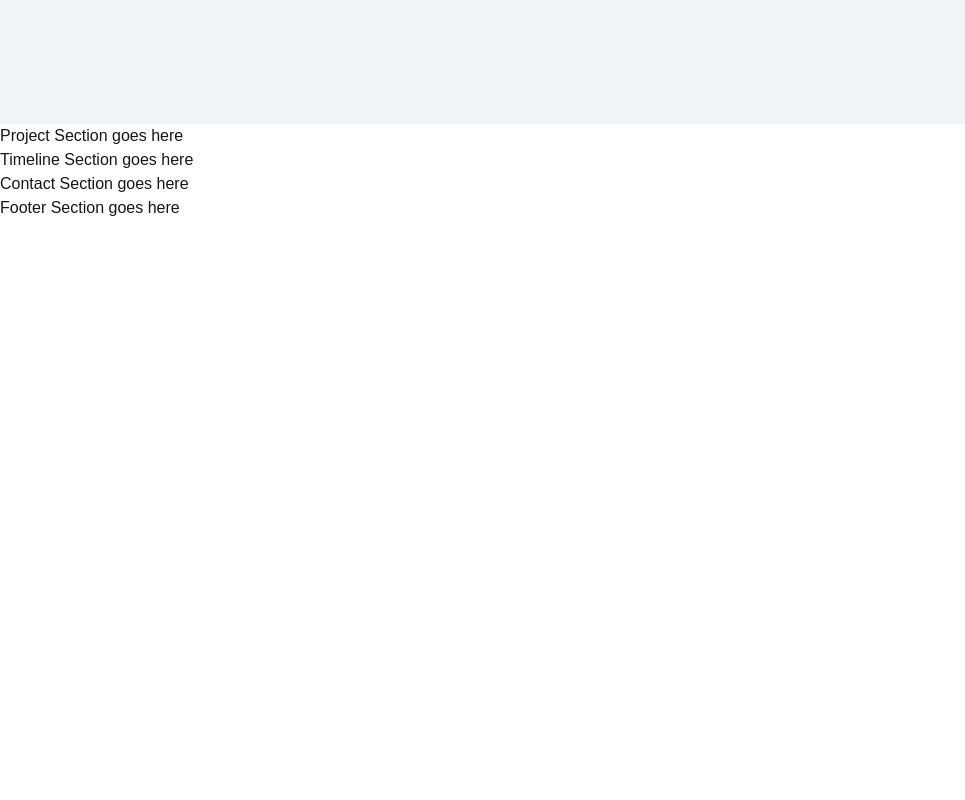
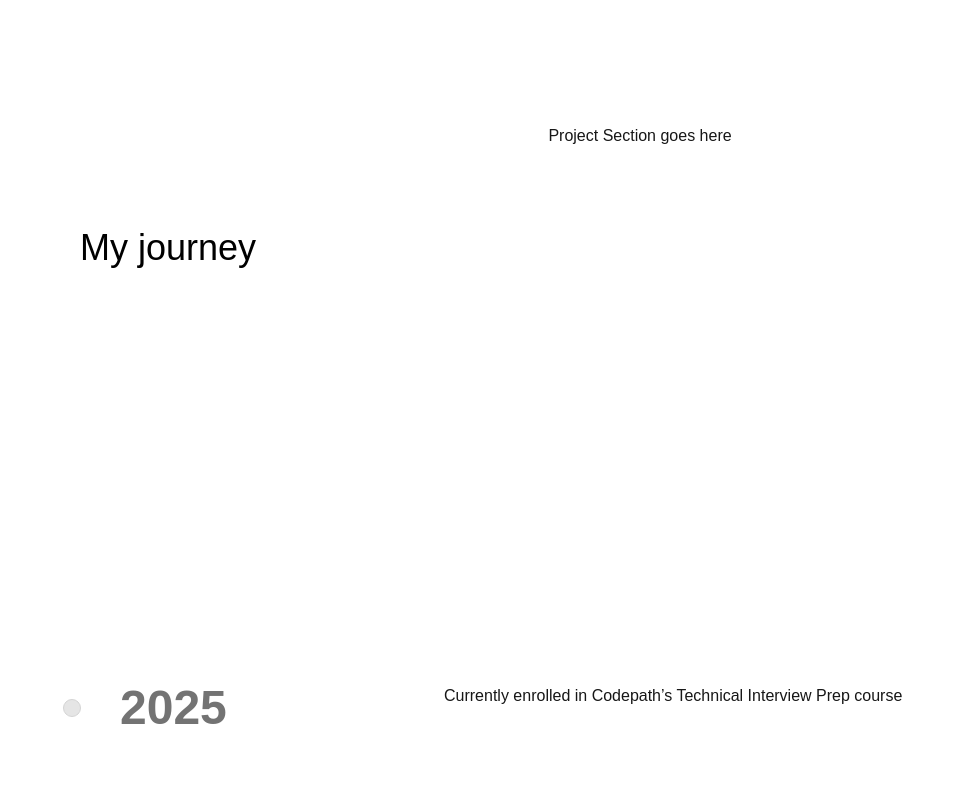
Before and after one commit to Rawwu/rawwufolio, a Next.js app: page / in a window 1280 px wide. Shown: the part 700-1500 px from the top of the page, without its empty margins (0-965 px from the left). Before the commit the page ends 920 px from the top, so only its background shows below. Built offline with nearby package versions, Linux system fonts and the light colour scheme.

Commit message:
Installed all dependencies for Timeline component. Updated Timeline.tsx with animated timeline component code. Added lib/utils.tx file for timeline import. Added timelineData file with timeline data array.

```diff
--- a/app/layout.tsx
+++ b/app/layout.tsx
@@ -4,8 +4,8 @@
 import Footer from "@/components/Footer";
 
 export const metadata: Metadata = {
-  title: "Create Next App",
-  description: "Generated by create next app",
+  title: "Rawwufolio",
+  description: "Rawwu's portfolio",
 };
 
 export default function RootLayout({ children }: Readonly<{
--- a/app/page.tsx
+++ b/app/page.tsx
@@ -1,14 +1,18 @@
 import Hero from '@/components/Hero';
 import Projects from '@/components/Projects';
-import Timeline from '@/components/Timeline';
+import { journey } from "@/lib/timelineData";
+import {Timeline} from '@/components/Timeline';
 import Contact from '@/components/Contact';
+
 
 export default function Home() {
   return (
     <main>
       <Hero />
       <Projects />
-      <Timeline />
+      <div className="relative w-full overflow-clip">
+        <Timeline data={journey} />
+      </div>
       <Contact />
     </main>
   );
--- a/components/Contact.tsx
+++ b/components/Contact.tsx
@@ -1,5 +1,5 @@
 export default function Contact() {
     return (
-        <h1>Contact Section goes here</h1>
+        <h1 className="flex justify-center items-center">Contact Section goes here</h1>
     )
 }
--- a/components/Footer.tsx
+++ b/components/Footer.tsx
@@ -1,5 +1,5 @@
 export default function Footer() {
     return (
-        <h1>Footer Section goes here</h1>
+        <h1 className="flex justify-center items-center">Footer Section goes here</h1>
     )
 }
--- a/components/Hero.tsx
+++ b/components/Hero.tsx
@@ -8,7 +8,7 @@
             initial={{ opacity: 0, y: 20 }}
             animate={{ opacity: 1, y: 0}}
             transition={{ duration: 0.6 }}
-            className="min-h-screen flex flex-col items-center justify-center text-center px-4 bg-gray-100 dark:bg-gray-900"
+            className="min-h-screen flex flex-col items-center justify-center text-center px-4 dark:bg-neutral-900"
         >
             {/* Text content for Hero */}
             <h1 className="text-4xl md:text-6xl font-bold mb-4">My name is Raúl.<br />
--- a/components/Navbar.tsx
+++ b/components/Navbar.tsx
@@ -1,5 +1,5 @@
 export default function Navbar() {
     return (
-        <h1>Navbar goes here</h1>
+        <h1 className="flex justify-center items-center" >Navbar goes here</h1>
     )
 }
--- a/components/Projects.tsx
+++ b/components/Projects.tsx
@@ -1,5 +1,7 @@
 export default function Projects() {
     return (
-        <h1>Project Section goes here</h1>
+        <div className="outline-white">
+            <h1 className="flex justify-center items-center" >Project Section goes here</h1>
+        </div>
     )
 }
--- a/components/Timeline.tsx
+++ b/components/Timeline.tsx
@@ -1,5 +1,97 @@
-export default function Timeline() {
-    return (
-        <h1>Timeline Section goes here</h1>
-    )
+"use client";
+import {
+  useMotionValueEvent,
+  useScroll,
+  useTransform,
+  motion,
+} from "motion/react";
+import React, { useEffect, useRef, useState } from "react";
+
+export interface TimelineEntry {
+  title: string;
+  content: React.ReactNode;
 }
+
+export const Timeline = ({ data }: { data: TimelineEntry[] }) => {
+  const ref = useRef<HTMLDivElement>(null);
+  const containerRef = useRef<HTMLDivElement>(null);
+  const [height, setHeight] = useState(0);
+
+useEffect(() => {
+  const el = ref.current;
+  if (!el) return;
+
+  const resizeObserver = new ResizeObserver(() => {
+    setHeight(el.getBoundingClientRect().height);
+  });
+
+  resizeObserver.observe(el);
+
+  // Clean up
+  return () => resizeObserver.disconnect();
+}, []);
+
+
+  const { scrollYProgress } = useScroll({
+    target: containerRef,
+    offset: ["start 10%", "end 60%"],
+  });
+
+  const heightTransform = useTransform(scrollYProgress, [0, 1], [0, height]);
+  const opacityTransform = useTransform(scrollYProgress, [0, 0.1], [0, 1]);
+
+  return (
+    <div
+      className="w-full bg-white dark:bg-neutral-900 font-sans md:px-10"
+      ref={containerRef}
+    >
+      <div className="max-w-7xl mx-auto py-20 px-4 md:px-8 lg:px-10">
+        <h2 className="text-lg md:text-4xl mb-4 text-black dark:text-white max-w-4xl">
+          My journey
+        </h2>
+        <p className="text-neutral-700 dark:text-neutral-300 text-sm md:text-base max-w-sm">
+
+        </p>
+      </div>
+
+      <div ref={ref} className="relative max-w-7xl mx-auto pb-20">
+        {data.map((item, index) => (
+          <div
+            key={index}
+            className="flex justify-start pt-30 md:pt-80 md:gap-1"
+          >
+            <div className="sticky flex flex-col md:flex-row z-40 items-center top-40 self-start max-w-xs lg:max-w-sm md:w-full">
+              <div className="h-10 absolute left-3 md:left-3 w-10 rounded-full bg-white dark:bg-black flex items-center justify-center">
+                <div className="h-4 w-4 rounded-full bg-neutral-200 dark:bg-neutral-800 border border-neutral-300 dark:border-neutral-700 p-2" />
+              </div>
+              <h3 className="hidden md:block text-xl md:pl-20 md:text-5xl font-bold text-neutral-500 dark:text-neutral-500 ">
+                {item.title}
+              </h3>
+            </div>
+
+            <div className="relative pl-20 pr-4 md:pl-4 w-full">
+              <h3 className="md:hidden block text-2xl mb-4 text-left font-bold text-neutral-500 dark:text-neutral-500">
+                {item.title}
+              </h3>
+              {item.content}{" "}
+            </div>
+          </div>
+        ))}
+        <div
+          style={{
+            height: height + "px",
+          }}
+          className="absolute md:left-8 left-8 top-0 overflow-hidden w-[2px] bg-[linear-gradient(to_bottom,var(--tw-gradient-stops))] from-transparent from-[0%] via-neutral-200 dark:via-neutral-700 to-transparent to-[99%]  [mask-image:linear-gradient(to_bottom,transparent_0%,black_10%,black_90%,transparent_100%)] "
+        >
+          <motion.div
+            style={{
+              height: heightTransform,
+              opacity: opacityTransform,
+            }}
+            className="absolute inset-x-0 top-0  w-[2px] bg-gradient-to-t from-purple-500 via-blue-500 to-transparent from-[0%] via-[10%] rounded-full"
+          />
+        </div>
+      </div>
+    </div>
+  );
+};
--- /dev/null
+++ b/lib/timelineData.tsx
@@ -0,0 +1,28 @@
+import { TimelineEntry } from "@/components/Timeline";
+
+export const journey: TimelineEntry[] = [
+  {
+    title: '2025',
+    content: <p>Currently enrolled in Codepath’s Technical Interview Prep course</p>,
+  },
+  {
+    title: '2024',
+    content: <p>Successfully completed software development senior project and graduated with my B.S. in Computer Science</p>,
+  },
+  {
+    title: '2021',
+    content: <p>Accepted into the engineering program as a computer science student</p>,
+  },
+  {
+    title: '2019',
+    content: <p>Honorably discharged from the U.S Army and was accepted to the University of North Texas</p>,
+  },
+  {
+    title: '2016',
+    content: <p>Completed my training in Fort Gordon, GA as a Nodal Network Systems Administrator</p>,
+  },
+  {
+    title: '2015',
+    content: <p>Enlisted in the U.S. Army as a 25N</p>,
+  },
+];
--- /dev/null
+++ b/lib/utils.tsx
@@ -0,0 +1,6 @@
+import { ClassValue, clsx } from "clsx";
+import { twMerge } from "tailwind-merge";
+
+export function cn(...inputs: ClassValue[]) {
+  return twMerge(clsx(inputs));
+}
--- a/package.json
+++ b/package.json
@@ -9,11 +9,15 @@
     "lint": "next lint"
   },
   "dependencies": {
+    "@tabler/icons-react": "^3.34.0",
     "@tailwindcss/vite": "^4.1.8",
+    "clsx": "^2.1.1",
     "framer-motion": "^12.18.1",
+    "motion": "^12.18.1",
     "next": "15.3.3",
     "react": "^19.0.0",
-    "react-dom": "^19.0.0"
+    "react-dom": "^19.0.0",
+    "tailwind-merge": "^3.3.1"
   },
   "devDependencies": {
     "@eslint/eslintrc": "^3",
```
Also changed, not shown: 1 other file (tests, documents, lock files or other folders).
